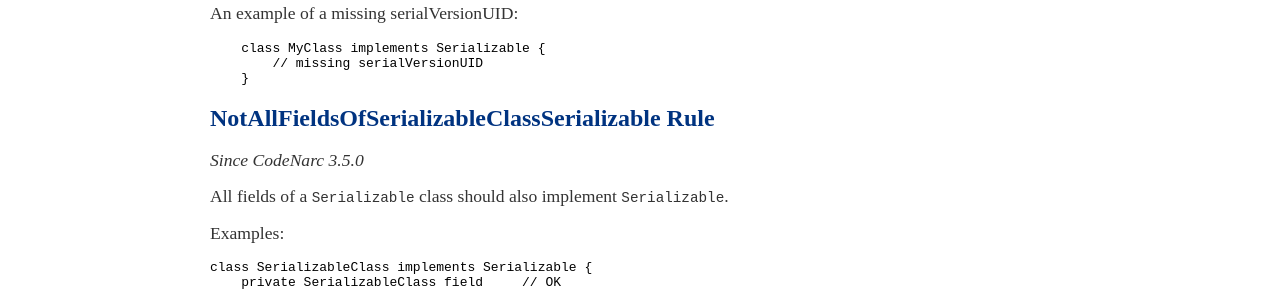
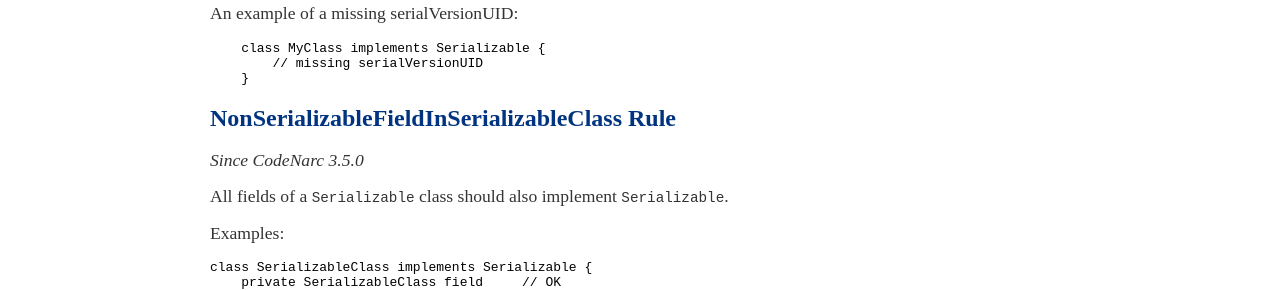
Before and after one commit to CodeNarc/CodeNarc, a Jekyll site: the page built from codenarc-rules-serialization.md, in a window 1280 px wide. Shown: the part 1524-1814 px from the top of the page. Built offline with Jekyll 4.4.1, drawn with Linux system fonts in a browser that asks for light colours.

Commit message:
rename NotAllFieldsOfSerializableClassSerializable to NonSerializableFieldInSerializableClass
on-behalf-of: @e-solutions-GmbH <info@esolutions.de>

````diff
--- a/codenarc-rules-serialization.md
+++ b/codenarc-rules-serialization.md
@@ -100,7 +100,7 @@ An example of a missing serialVersionUID:
     }
 ```
 
-## NotAllFieldsOfSerializableClassSerializable Rule
+## NonSerializableFieldInSerializableClass Rule
 
 *Since CodeNarc 3.5.0*
 
````
